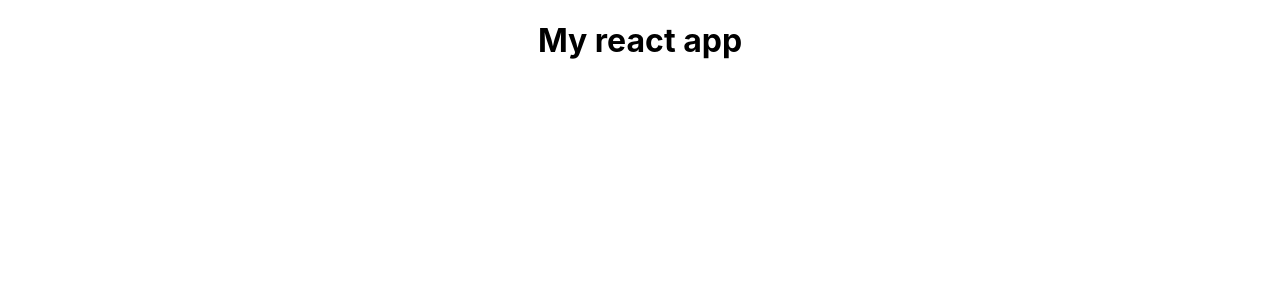
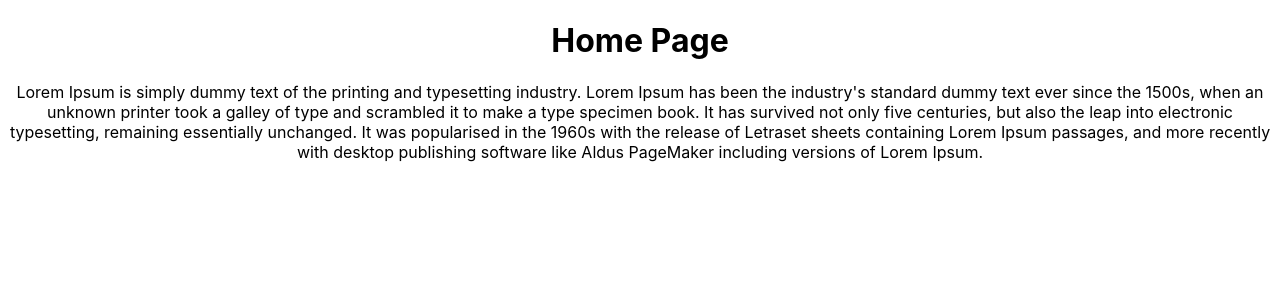
Before and after one commit to mamunurrashid1010/react-routing-implement, a React (Create React App) app: page / in a window 1280 px wide. Shown: the top 300 px of the page. Built offline with nearby package versions, Linux system fonts and the light colour scheme.

Commit message:
app routes add

```diff
--- a/src/App.js
+++ b/src/App.js
@@ -1,10 +1,22 @@
 import logo from './logo.svg';
 import './App.css';
+import {BrowserRouter, Route, Routes} from "react-router-dom";
+import Home from "./pages/Home";
+import Blog from "./pages/Blog";
+import Service from "./pages/Service";
+import Contact from "./pages/Contact";
 
 function App() {
   return (
     <div className="App">
-      <h1>My react app</h1>
+      <BrowserRouter>
+          <Routes>
+              <Route path="/" element={<Home/>} />
+              <Route path="/blog" element={<Blog/>} />
+              <Route path="/service" element={<Service/>} />
+              <Route path="/contact" element={<Contact/>} />
+          </Routes>
+      </BrowserRouter>
     </div>
   );
 }
```
